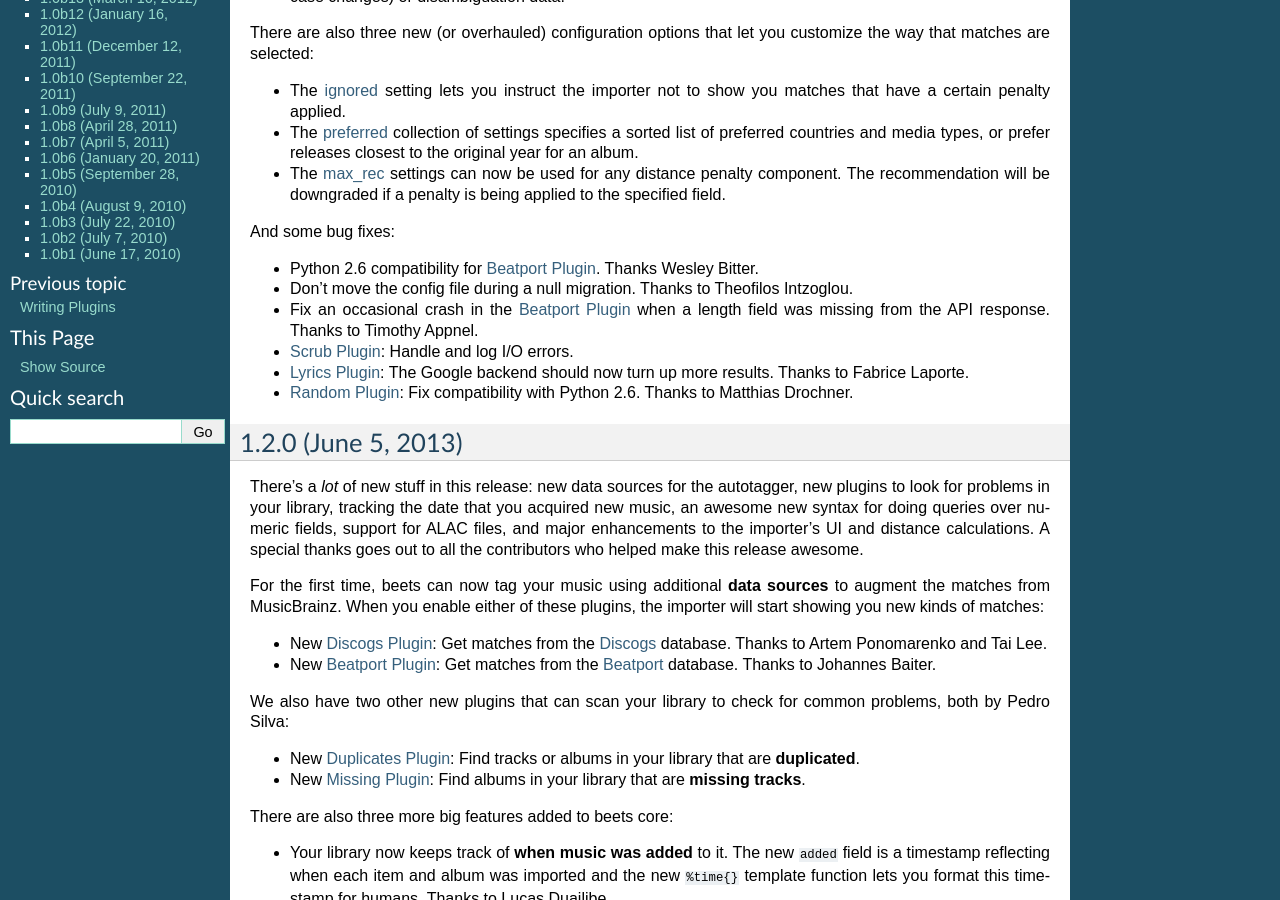
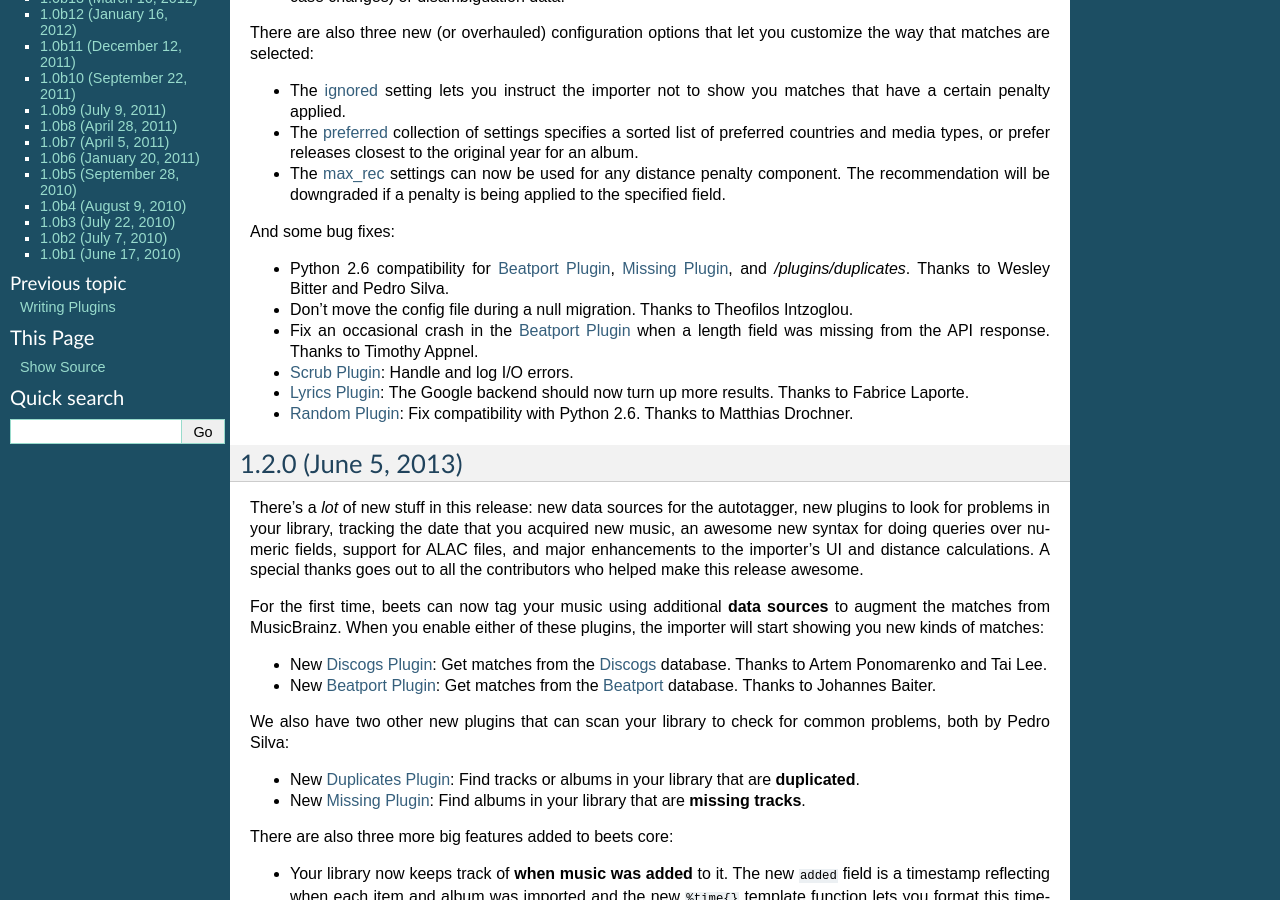
Before and after one commit to google-code-export/beets, a Sphinx documentation site: the page built from docs/changelog.rst, in a window 1280 px wide and 900 px high, scrolled down 324 px. Built offline with Sphinx 7.4.7, drawn with Linux system fonts in a browser that asks for light colours.

Commit message:
changelog for py26 fixes

```diff
--- a/docs/changelog.rst
+++ b/docs/changelog.rst
@@ -31,7 +31,9 @@
 
 And some bug fixes:
 
-* Python 2.6 compatibility for :doc:`/plugins/beatport`. Thanks Wesley Bitter.
+* Python 2.6 compatibility for :doc:`/plugins/beatport`,
+  :doc:`/plugins/missing`, and `/plugins/duplicates`. Thanks to Wesley
+  Bitter and Pedro Silva.
 * Don't move the config file during a null migration. Thanks to Theofilos
   Intzoglou.
 * Fix an occasional crash in the :doc:`/plugins/beatport` when a length
```
